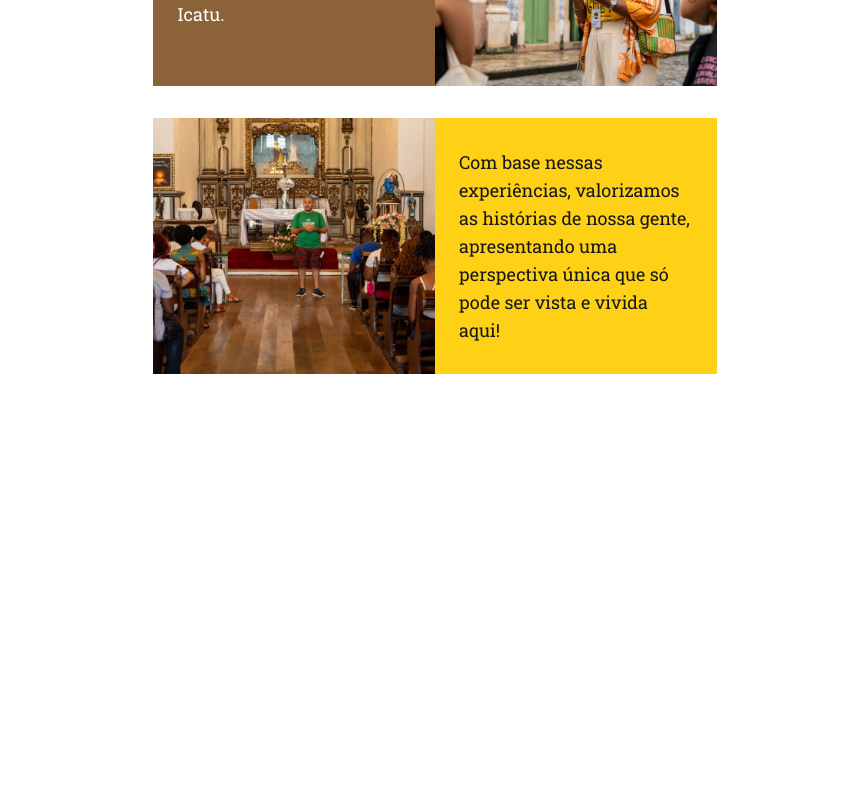
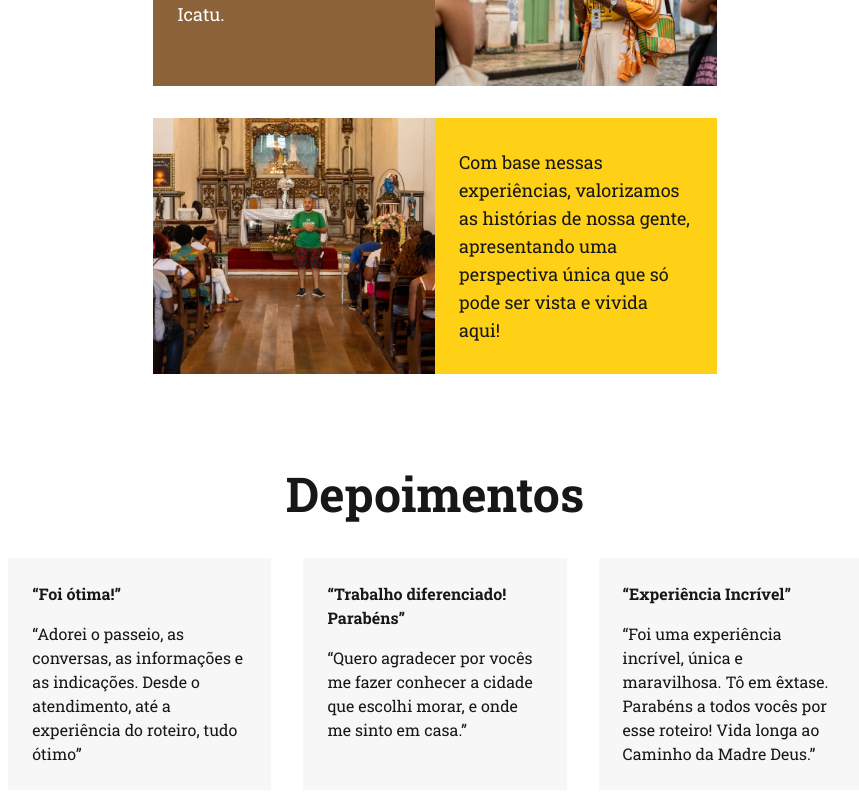
Before and after one commit to Andreirl032/clone-cidadegriot, a Next.js app: page / in a window 1280 px wide. Shown: the part 1046-1846 px from the top of the page, without its empty margins (205-1064 px from the left). Before the commit the page ends 1516 px from the top, so only its background shows below. Built offline with nearby package versions, Linux system fonts and the light colour scheme.

Commit message:
feita sessão de depoimentos

```diff
--- a/src/app/page.tsx
+++ b/src/app/page.tsx
@@ -35,6 +35,7 @@ export default function Home() {
           </button>
         </div>
       </section>
+
       <section id="sobre-nos" className="flex h-[60rem] bg-white">
         <div className="flex flex-col items-center gap-8 py-8">
           <div className="w-[44%] h-64 flex flex-row">
@@ -95,7 +96,40 @@ export default function Home() {
           </div>
         </div>
       </section>
-      <section id="depoimentos"></section>
+
+      <section
+        id="depoimentos"
+        className="flex justify-center h-[30rem] bg-white"
+      >
+        <div className="flex flex-col items-center gap-10 w-2/3">
+          <h1 className="text-5xl font-bold">Depoimentos</h1>
+          <div className="flex flex-row gap-8">
+            <div className="bg-[#F7F7F8] p-6 gap-4 flex-col flex flex-1">
+              <h2 className="font-bold">“Foi ótima!”</h2>
+              <h3>
+                “Adorei o passeio, as conversas, as informações e as indicações.
+                Desde o atendimento, até a experiência do roteiro, tudo ótimo”
+              </h3>
+            </div>
+            <div className="bg-[#F7F7F8] p-6 gap-4 flex-col flex flex-1">
+              <h2 className="font-bold">“Trabalho diferenciado! Parabéns”</h2>
+              <h3>
+                “Quero agradecer por vocês me fazer conhecer a cidade que
+                escolhi morar, e onde me sinto em casa.”
+              </h3>
+            </div>
+            <div className="bg-[#F7F7F8] p-6 gap-4 flex-col flex flex-1">
+              <h2 className="font-bold">“Experiência Incrível”</h2>
+              <h3>
+                “Foi uma experiência incrível, única e maravilhosa. Tô em
+                êxtase. Parabéns a todos vocês por esse roteiro! Vida longa ao
+                Caminho da Madre Deus.”
+              </h3>
+            </div>
+          </div>
+        </div>
+      </section>
+
       <section id="fale-conosco"></section>
     </div>
   );
```
